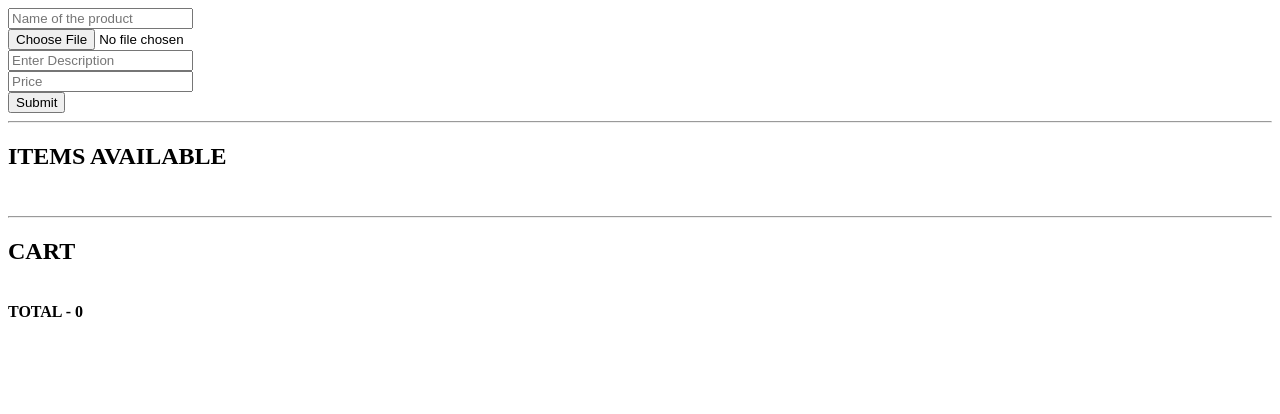
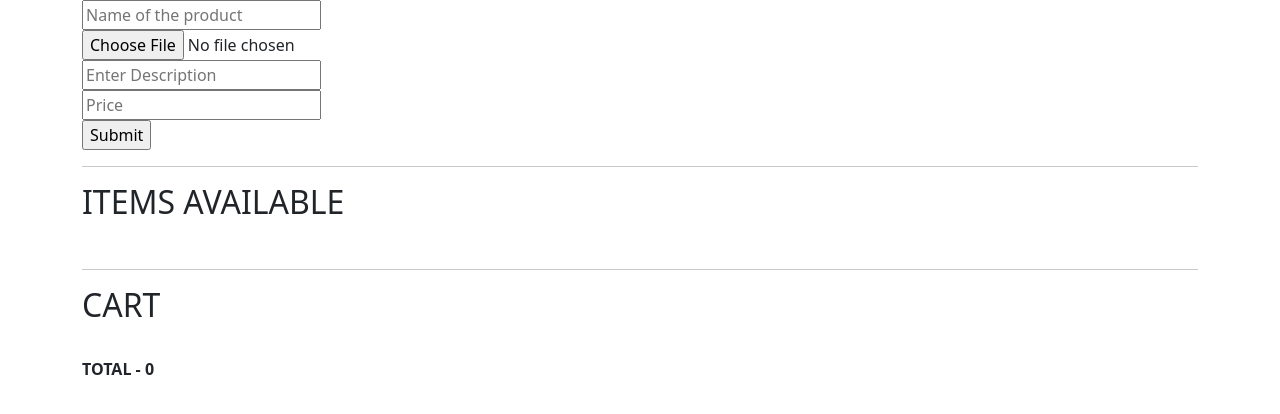
Before and after one commit to dhairya-aimdek/Assignments, a plain HTML site: page Web Technology/E commerce/index.html in a window 1280 px wide. Drawn offline with nearby package versions, Linux system fonts and the light colour scheme; files that its build step writes are made by us from their sources.

Commit message:
Update index.html

```diff
--- a/Web Technology/E commerce/index.html
+++ b/Web Technology/E commerce/index.html
@@ -6,6 +6,8 @@
     <meta http-equiv='X-UA-Compatible' content='IE=edge'>
     <title>E - COMMERSE</title>
     <meta name='viewport' content='width=device-width, initial-scale=1'>
+    <link href="https://cdn.jsdelivr.net/npm/bootstrap@5.1.3/dist/css/bootstrap.min.css" rel="stylesheet" integrity="sha384-1BmE4kWBq78iYhFldvKuhfTAU6auU8tT94WrHftjDbrCEXSU1oBoqyl2QvZ6jIW3" crossorigin="anonymous">
+    <link rel='stylesheet' type='text/css' media='screen' href='style.css'>
 </head>
 
 <body>
@@ -40,5 +42,6 @@
             <span style="font-weight: bolder;">TOTAL - <span id="totalPrice">0</span></span><br>
         </div>
     </div>
+    <script type="text/javascript" src="main.js"></script>
 </body>
 </html>
```
